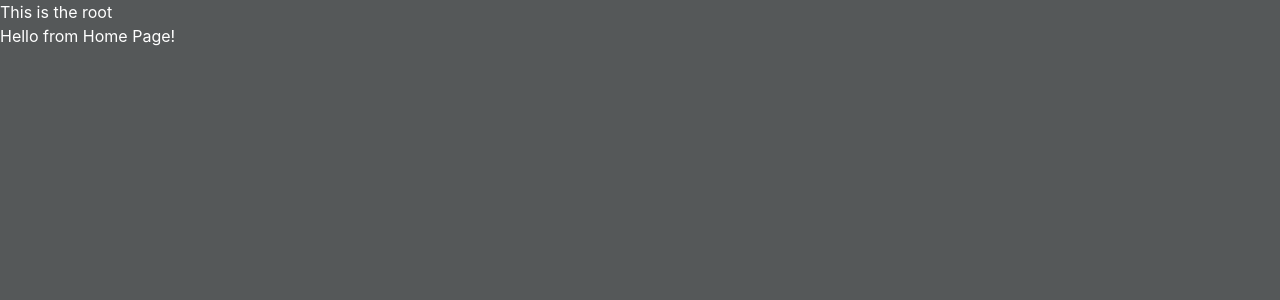
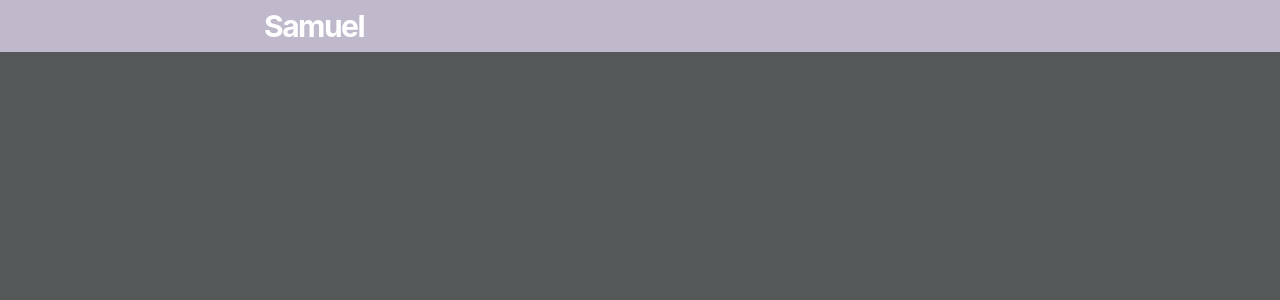
Before and after one commit to Brad-Sam25/Brad-Sam25-portfolio, a React (Vite) app in the folder Brad-Sam-portfolio/: page / in a window 1280 px wide. Shown: the top 300 px of the page. Built offline with nearby package versions, Linux system fonts and the light colour scheme.

Commit message:
Add navbar to layout

```diff
--- /dev/null
+++ b/Brad-Sam-portfolio/src/components/NavBar.jsx
@@ -0,0 +1,33 @@
+import { Box, Container, Flex, Heading } from '@chakra-ui/react'
+import React from 'react'
+
+function NavBar() {
+  return (
+    <Box
+        position="fixed"
+        as="nav"
+        width="100%"
+        backgroundColor="#C0B9CC"
+        color="white"
+        css={{ backdropFilter: 'blur(35px)' }}
+        zIndex={2}
+    >
+        <Container
+            display="flex"
+            p={2}
+            maxW="container.md"
+            wrap="wrap"
+            align="center"
+            justifyContent="flex-start"
+        >
+            <Flex align="center" mr={5}>
+                <Heading as="h1" size="lg" letterSpacing={'tighter'}>
+                    Samuel
+                </Heading>
+            </Flex>
+        </Container>
+    </Box>
+  )
+}
+
+export default NavBar
--- a/Brad-Sam-portfolio/src/components/layouts/RouteLayout.jsx
+++ b/Brad-Sam-portfolio/src/components/layouts/RouteLayout.jsx
@@ -1,11 +1,12 @@
 import React from 'react';
 import { Box, Container } from '@chakra-ui/react';
 import { Outlet } from 'react-router-dom';
+import NavBar from '../NavBar';
 
 const RouteLayout = () => {
   return (
     <>
-    <p>This is the root</p>
+    <NavBar />
       <Box pb={8}>
         <main>
           <Outlet />
```
